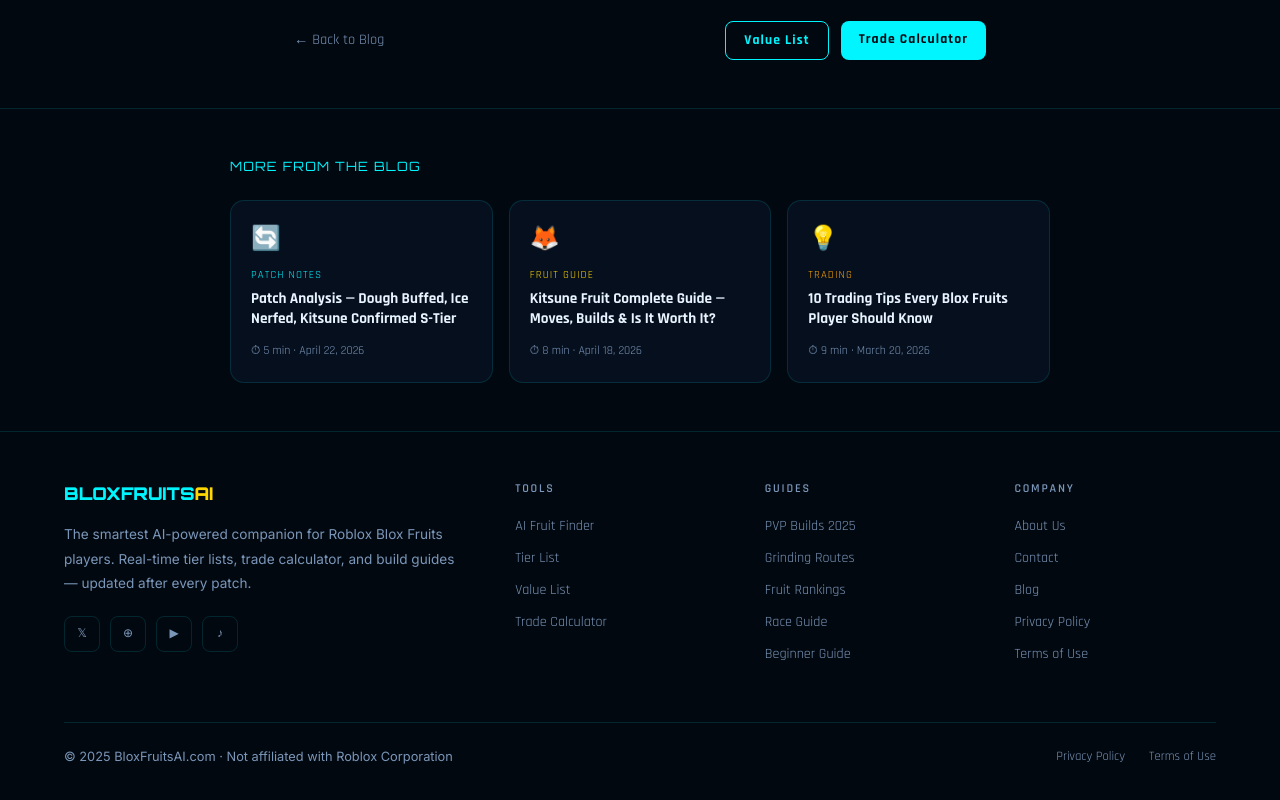
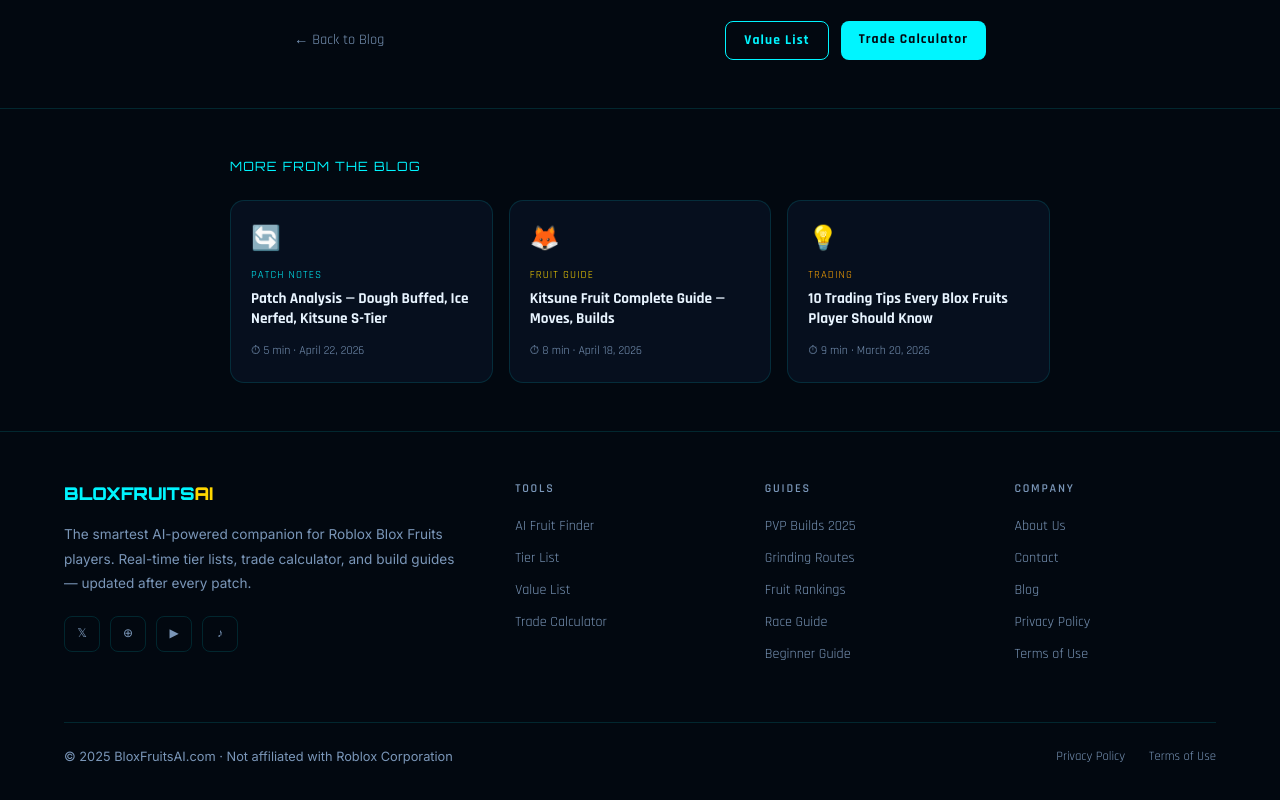
Before and after one commit to fhardi95/bloxfruitsai, a Next.js app: page /blog/best-grinding-setup in a window 1280 px wide. Shown: the part 2633-3433 px from the top of the page. Built offline with nearby package versions, Linux system fonts and the light colour scheme.

Commit message:
Add files via upload

```diff
--- a/app/_data/blog-data.ts
+++ b/app/_data/blog-data.ts
@@ -29,8 +29,8 @@ export interface BlogSection {
 export const BLOG_POSTS: BlogPost[] = [
   {
     slug: "patch-analysis",
-    title: "Patch Analysis — Dough Buffed, Ice Nerfed, Kitsune Confirmed S-Tier",
-    excerpt: "The latest Blox Fruits update reshuffled the meta. Dough returns to A-tier with a significant hitbox buff, Ice loses some PVP dominance, and Kitsune is confirmed as the new strongest mythical fruit.",
+    title: "Patch Analysis — Dough Buffed, Ice Nerfed, Kitsune S-Tier",
+    excerpt: "The latest Blox Fruits update reshuffled the meta. Dough returns to A-tier with a significant hitbox buff, Ice loses some PVP dominance, and Kitsune.",
     date: "April 22, 2026",
     dateISO: "2026-04-22",
     category: "Patch Notes",
@@ -71,8 +71,8 @@ export const BLOG_POSTS: BlogPost[] = [
   },
   {
     slug: "kitsune-complete-guide",
-    title: "Kitsune Fruit Complete Guide — Moves, Builds & Is It Worth It?",
-    excerpt: "Kitsune is the newest mythical Beast fruit in Blox Fruits. We break down every move, damage output, and how it compares to Dragon and Leopard in both PVP and PVE.",
+    title: "Kitsune Fruit Complete Guide — Moves, Builds",
+    excerpt: "Kitsune is the newest mythical Beast fruit in Blox Fruits. We break down every move, damage output, compares to Dragon and Leopard PVP and PVE.",
     date: "April 18, 2026",
     dateISO: "2026-04-18",
     category: "Fruit Guide",
```
